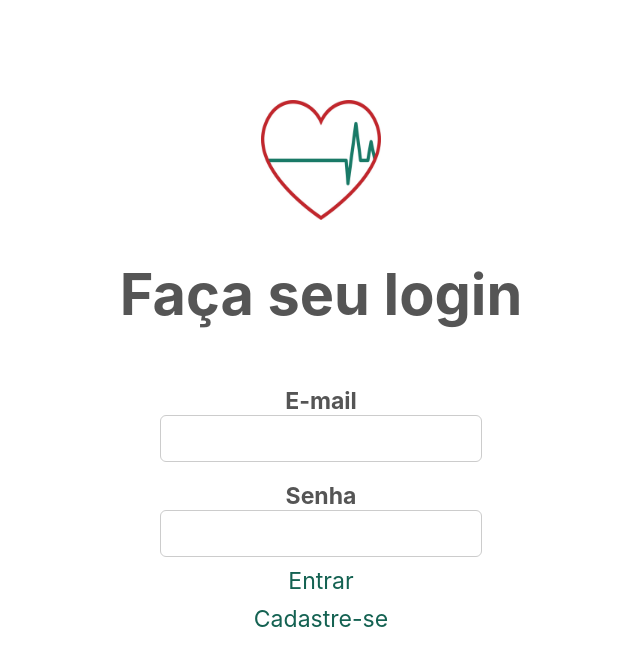
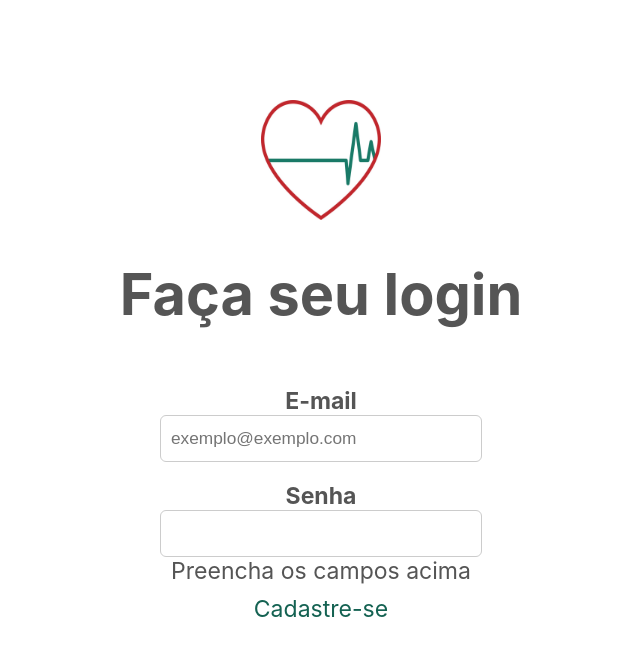
Before and after one commit to CarinaRoberta/saude-facil, a React (Create React App) app: page / in a window 1280 px wide. Shown: the top 666 px of the page, without its empty margins (319-959 px from the left). Built offline with nearby package versions, Linux system fonts and the light colour scheme.

Commit message:
correções

```diff
--- a/src/pages/Home/index.tsx
+++ b/src/pages/Home/index.tsx
@@ -46,7 +46,7 @@ const Home: React.FC = () => {
               </div>
             </div>
           </a>
-          <Link to="/consultas  ">
+          <Link to="/consultas">
             <div className="categories">
               <div className="categories-item">
                 <FaNotesMedical />
--- a/src/pages/Landing/Login/index.tsx
+++ b/src/pages/Landing/Login/index.tsx
@@ -14,10 +14,23 @@ const Login: React.FC = () => {
       <h1>Faça seu login</h1>
       <form>
         <h3>E-mail</h3>
-        <input type="email" onChange={(e) => setEmail(e.target.value)} />
+        <input
+          type="email"
+          onChange={(e) => setEmail(e.target.value)}
+          required
+          placeholder="exemplo@exemplo.com"
+        />
         <h3>Senha</h3>
-        <input type="password" onChange={(e) => setPassword(e.target.value)} />
-        <Link to="/home">Entrar</Link>
+        <input
+          type="password"
+          onChange={(e) => setPassword(e.target.value)}
+          required
+        />
+        {email && password ? (
+          <Link to="/home">Entrar</Link>
+        ) : (
+          <span>Preencha os campos acima</span>
+        )}
         <Link to="/cadastro">Cadastre-se</Link>
       </form>
     </Container>
--- a/src/pages/Landing/Login/style.ts
+++ b/src/pages/Landing/Login/style.ts
@@ -8,6 +8,10 @@ export const Container = styled.div`
   display: flex;
   flex-direction: column;
   align-items: center;
+
+  span {
+    font-size: 0.4em;
+  }
 
   img {
     width: 120px;
```
